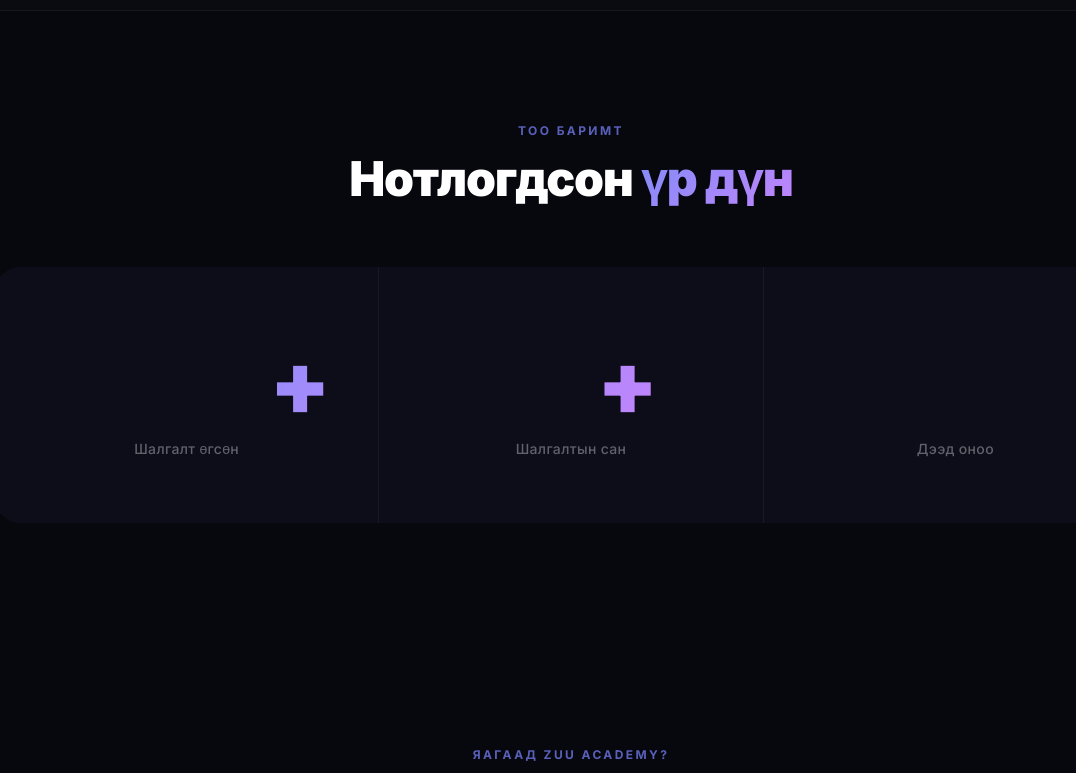
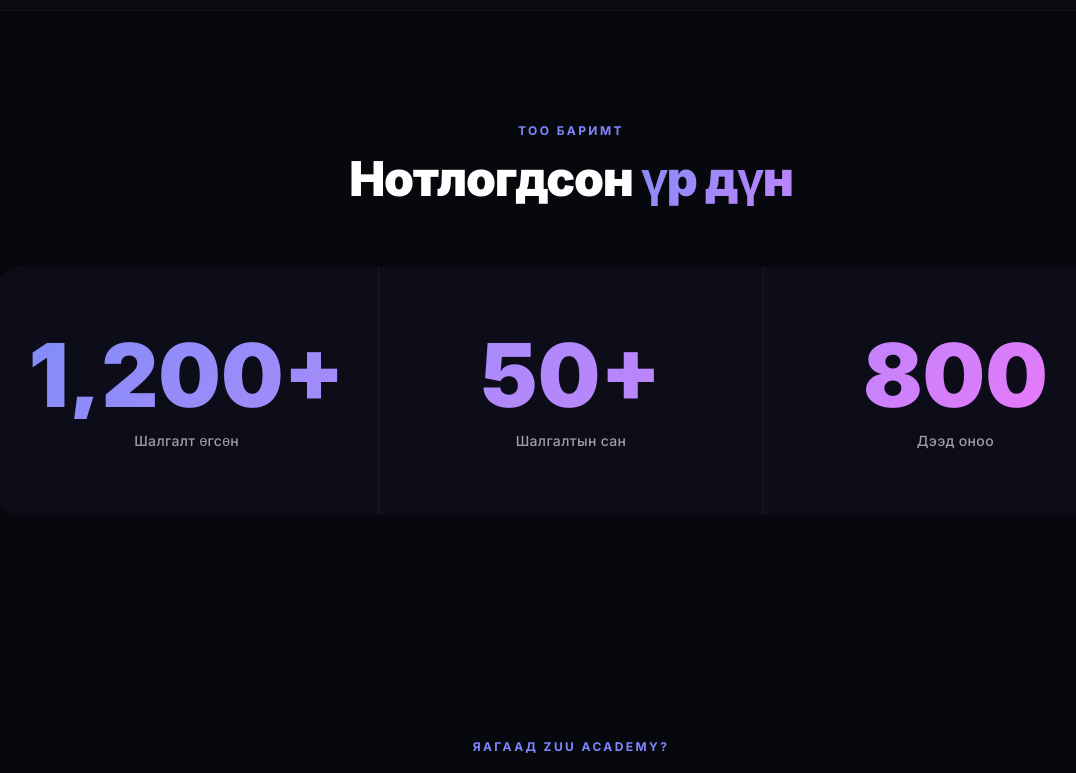
Before and after one commit to Khangarido/zuu-test, a Next.js app: page / in a window 1280 px wide. Shown: the part 960-1733 px from the top of the page, without its empty margins (69-1145 px from the left). Built offline with nearby package versions, Linux system fonts and the light colour scheme.

Commit message:
fix: 600 stars, remove broken slot machine, brighter text colors

```diff
--- a/src/app/page.tsx
+++ b/src/app/page.tsx
@@ -51,7 +51,7 @@ function StarTunnel() {
     const ctx = canvas.getContext("2d")!
     if (!ctx) return
 
-    const NUM_STARS = 320
+    const NUM_STARS = 600
     const FOCAL = 500
     // Use window dimensions — canvas covers full viewport
     let W = window.innerWidth
@@ -150,12 +150,12 @@ function StarTunnel() {
   )
 }
 
-// ── Slot counter ───────────────────────────────────────────────────────────
+// ── Count-up hook ──────────────────────────────────────────────────────────
 function useCountUp(target: number, active: boolean) {
   const [count, setCount] = useState(0)
   useEffect(() => {
     if (!active) return
-    const dur = 2200
+    const dur = 2000
     let start: number | null = null
     const step = (ts: number) => {
       if (!start) start = ts
@@ -167,30 +167,6 @@ function useCountUp(target: number, active: boolean) {
     requestAnimationFrame(step)
   }, [active, target])
   return count
-}
-
-function SlotDigit({ digit, active }: { digit: number; active: boolean }) {
-  return (
-    <span className="inline-block overflow-hidden" style={{ height: "1.1em", verticalAlign: "bottom" }}>
-      <span className="flex flex-col" style={{
-        transform: active ? `translateY(-${digit * 10}%)` : "translateY(0%)",
-        transition: active ? "transform 1.6s cubic-bezier(0.16,1,0.3,1)" : "none",
-      }}>
-        {[0,1,2,3,4,5,6,7,8,9].map(n => (
-          <span key={n} className="block" style={{ height: "1.1em", lineHeight: "1.1em" }}>{n}</span>
-        ))}
-      </span>
-    </span>
-  )
-}
-
-function SlotNumber({ value, suffix, active }: { value: number; suffix: string; active: boolean }) {
-  return (
-    <span className="tabular-nums">
-      {String(value).split("").map((d, i) => <SlotDigit key={i} digit={parseInt(d)} active={active} />)}
-      {suffix}
-    </span>
-  )
 }
 
 // Countdown
@@ -226,7 +202,7 @@ function FeatureCard({ f, index }: { f: FeatureDef; index: number }) {
         <Icon className="size-6 text-indigo-400" />
       </div>
       <h3 className="text-xl font-bold mb-3">{f.title}</h3>
-      <p className="text-white/38 leading-relaxed">{f.desc}</p>
+      <p className="text-white/65 leading-relaxed">{f.desc}</p>
     </motion.div>
   )
 }
@@ -254,7 +230,7 @@ function StepCard({ step, index }: { step: StepDef; index: number }) {
         </span>
       </div>
       <h3 className="text-lg font-bold mb-2">{step.title}</h3>
-      <p className="text-white/35 text-sm leading-relaxed">{step.desc}</p>
+      <p className="text-white/60 text-sm leading-relaxed">{step.desc}</p>
     </motion.div>
   )
 }
@@ -276,9 +252,9 @@ function StatCard({ s, index, active }: { s: StatDef; index: number; active: boo
       style={{ background: "#0d0d1a" }}>
       <div className="text-[clamp(3rem,7vw,5.5rem)] font-black leading-none mb-3"
         style={{ background: STAT_GRADIENTS[index], WebkitBackgroundClip: "text", WebkitTextFillColor: "transparent", backgroundClip: "text" }}>
-        <SlotNumber value={val} suffix={s.suffix} active={active} />
+        {val.toLocaleString()}{s.suffix}
       </div>
-      <div className="text-sm text-white/35 font-medium tracking-wide">{s.label}</div>
+      <div className="text-sm text-white/60 font-medium tracking-wide">{s.label}</div>
     </motion.div>
   )
 }
@@ -458,7 +434,7 @@ export default function LandingPage() {
       <section className="py-28 px-5 sm:px-8">
         <div className="mx-auto max-w-6xl">
           <Reveal className="text-center mb-16">
-            <p className="text-xs font-bold uppercase tracking-[0.2em] text-indigo-400/70 mb-4">Тоо баримт</p>
+            <p className="text-xs font-bold uppercase tracking-[0.2em] text-indigo-400 mb-4">Тоо баримт</p>
             <h2 className="text-4xl sm:text-5xl font-black tracking-tight">
               Нотлогдсон{" "}
               <span style={{ background: "linear-gradient(135deg,#818cf8,#c084fc)", WebkitBackgroundClip: "text", WebkitTextFillColor: "transparent", backgroundClip: "text" }}>
@@ -478,7 +454,7 @@ export default function LandingPage() {
       <section id="features" className="py-28 px-5 sm:px-8">
         <div className="mx-auto max-w-6xl">
           <Reveal className="text-center mb-16">
-            <p className="text-xs font-bold uppercase tracking-[0.2em] text-indigo-400/70 mb-4">Яагаад Zuu Academy?</p>
+            <p className="text-xs font-bold uppercase tracking-[0.2em] text-indigo-400 mb-4">Яагаад Zuu Academy?</p>
             <h2 className="text-4xl sm:text-5xl font-black tracking-tight">
               Хамгийн{" "}
               <span style={{ background: "linear-gradient(135deg,#818cf8,#c084fc)", WebkitBackgroundClip: "text", WebkitTextFillColor: "transparent", backgroundClip: "text" }}>
@@ -497,7 +473,7 @@ export default function LandingPage() {
       <section className="py-28 px-5 sm:px-8">
         <div className="mx-auto max-w-5xl">
           <Reveal className="text-center mb-20">
-            <p className="text-xs font-bold uppercase tracking-[0.2em] text-indigo-400/70 mb-4">Процесс</p>
+            <p className="text-xs font-bold uppercase tracking-[0.2em] text-indigo-400 mb-4">Процесс</p>
             <h2 className="text-4xl sm:text-5xl font-black tracking-tight">3 алхамаар эхэлье</h2>
           </Reveal>
           <div className="grid grid-cols-1 md:grid-cols-3 gap-4 relative">
@@ -512,19 +488,19 @@ export default function LandingPage() {
       <section id="pricing" className="py-28 px-5 sm:px-8">
         <div className="mx-auto max-w-5xl">
           <Reveal className="text-center mb-16">
-            <p className="text-xs font-bold uppercase tracking-[0.2em] text-indigo-400/70 mb-4">Үнэ тариф</p>
+            <p className="text-xs font-bold uppercase tracking-[0.2em] text-indigo-400 mb-4">Үнэ тариф</p>
             <h2 className="text-4xl sm:text-5xl font-black tracking-tight mb-4">Ямар ч subscription үгүй</h2>
-            <p className="text-white/35 text-lg">Хэрэгтэй шалгалтаа л ав</p>
+            <p className="text-white/60 text-lg">Хэрэгтэй шалгалтаа л ав</p>
           </Reveal>
           <div className="grid grid-cols-1 md:grid-cols-3 gap-4">
             {/* Free */}
             <Reveal delay={0}>
               <div className="h-full flex flex-col rounded-3xl border border-white/[0.07] p-8" style={{ background: "rgba(255,255,255,0.02)" }}>
                 <p className="text-xs font-bold text-white/30 uppercase tracking-widest mb-4">Үнэгүй</p>
-                <div className="flex items-end gap-1 mb-8"><span className="text-5xl font-black">0</span><span className="text-xl font-bold text-white/35 mb-1.5">₮</span></div>
+                <div className="flex items-end gap-1 mb-8"><span className="text-5xl font-black">0</span><span className="text-xl font-bold text-white/60 mb-1.5">₮</span></div>
                 <ul className="space-y-3 flex-1 mb-8">
                   {["Өмнөх жилийн ЭЕШ материалууд","Хязгаарлагдмал шалгалтууд","Үндсэн дүн шинжилгээ"].map(t => (
-                    <li key={t} className="flex items-start gap-3 text-sm text-white/38"><Check className="size-4 text-white/20 mt-0.5 shrink-0"/>{t}</li>
+                    <li key={t} className="flex items-start gap-3 text-sm text-white/65"><Check className="size-4 text-white/20 mt-0.5 shrink-0"/>{t}</li>
                   ))}
                 </ul>
                 <Link href="/register" className="flex items-center justify-center h-12 rounded-2xl border border-white/10 text-white/45 hover:text-white hover:border-white/20 hover:bg-white/[0.04] font-semibold text-sm transition-all">Эхлэх</Link>
@@ -563,11 +539,11 @@ export default function LandingPage() {
                   <span className="text-[11px] font-bold px-2.5 py-1 rounded-full bg-rose-500/15 text-rose-400 border border-rose-500/25">-50%</span>
                 </div>
                 <div className="flex items-end gap-1 mb-2"><span className="text-xl font-bold text-white/20 line-through mb-0">50,000₮</span></div>
-                <div className="flex items-end gap-1 mb-2"><span className="text-5xl font-black">24,900</span><span className="text-xl font-bold text-white/35 mb-1.5">₮</span></div>
+                <div className="flex items-end gap-1 mb-2"><span className="text-5xl font-black">24,900</span><span className="text-xl font-bold text-white/60 mb-1.5">₮</span></div>
                 <p className="text-[11px] text-rose-400/70 font-medium mb-8">⏱ {String(countdown.h).padStart(2,"0")}:{String(countdown.m).padStart(2,"0")}:{String(countdown.s).padStart(2,"0")} үлдсэн</p>
                 <ul className="space-y-3 flex-1 mb-8">
                   {["Нэг хичээлийн бүх материал","Хязгааргүй хэрэглээ","Давтагдашгүй үнэ","Бүх дүн шинжилгээ"].map(t => (
-                    <li key={t} className="flex items-start gap-3 text-sm text-white/38"><Check className="size-4 text-violet-400/50 mt-0.5 shrink-0"/>{t}</li>
+                    <li key={t} className="flex items-start gap-3 text-sm text-white/65"><Check className="size-4 text-violet-400/50 mt-0.5 shrink-0"/>{t}</li>
                   ))}
                 </ul>
                 <Link href="/register" className="flex items-center justify-center h-12 rounded-2xl border border-white/10 text-white/45 hover:text-white hover:border-white/20 hover:bg-white/[0.04] font-semibold text-sm transition-all">Авах</Link>
@@ -597,7 +573,7 @@ export default function LandingPage() {
                     бүтээ
                   </span>
                 </h2>
-                <p className="text-white/35 text-lg mb-10 max-w-sm mx-auto leading-relaxed">
+                <p className="text-white/60 text-lg mb-10 max-w-sm mx-auto leading-relaxed">
                   Бүртгэл үнэгүй. Нэмэлт мэдээлэл шаардлагагүй. 30 секундэд бэлэн.
                 </p>
                 <Link href="/register"
```
